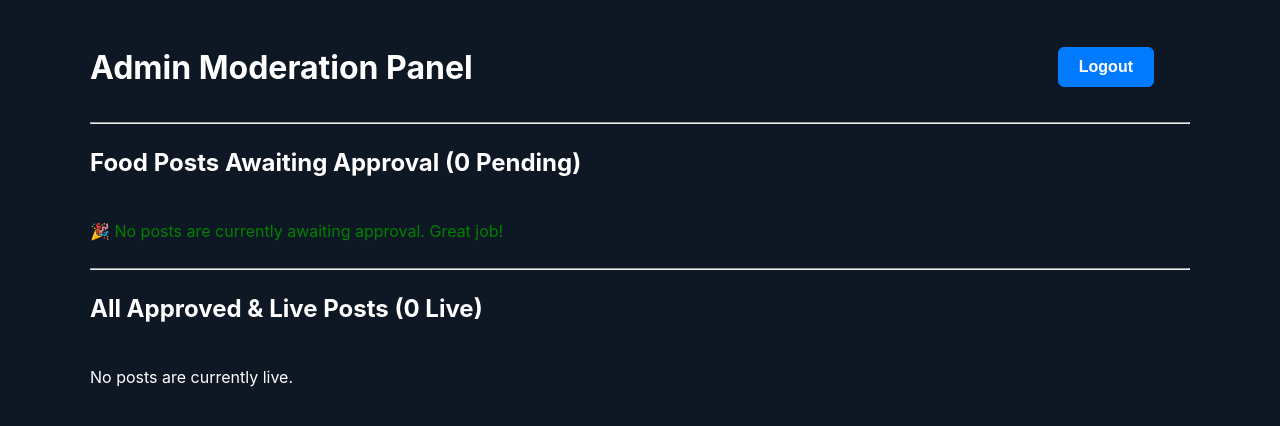
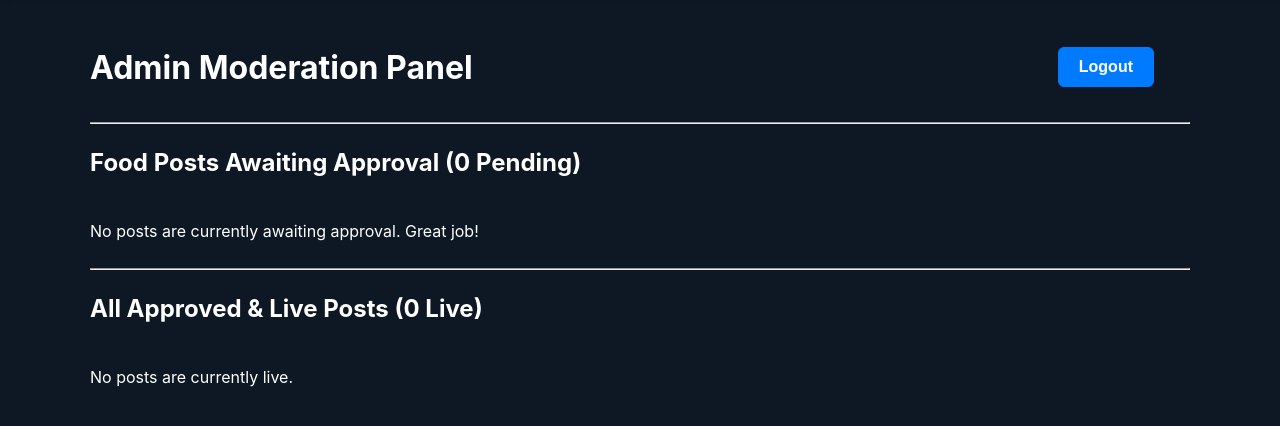
Before and after one commit to AshayKarnavat/leftoverlink, a Flask app: template backend/templates/admin_dashboard.html in a window 1280 px wide. Shown: the part 70-496 px from the top of the page. Run offline with Flask 3, Linux system fonts and the light colour scheme; the template is opened without the code that fills it, so the values that code supplies are empty.

Commit message:
Update admin_dashboard.html

```diff
--- a/backend/templates/admin_dashboard.html
+++ b/backend/templates/admin_dashboard.html
@@ -48,7 +48,7 @@
                 </div>
             {% endfor %}
         {% else %}
-            <p style="color: green;">🎉 No posts are currently awaiting approval. Great job!</p>
+            <p style="color:white;">No posts are currently awaiting approval. Great job!</p>
         {% endif %}
     </div>
 
```
